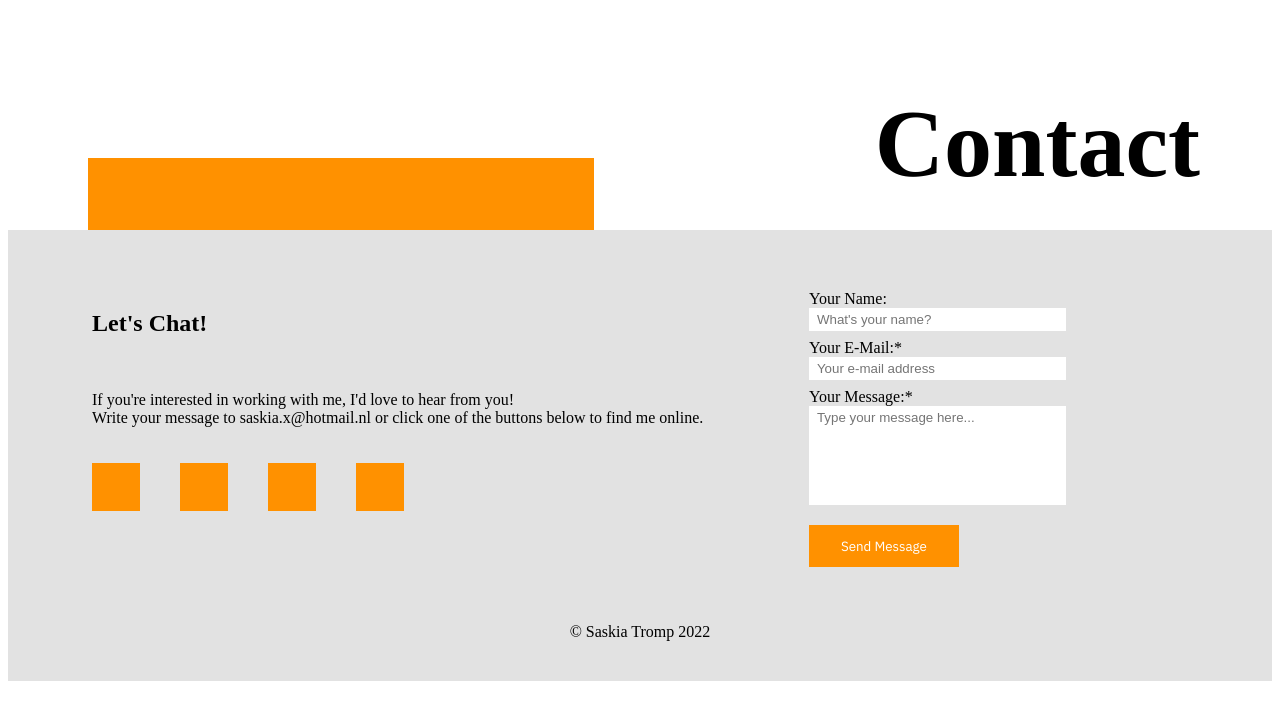
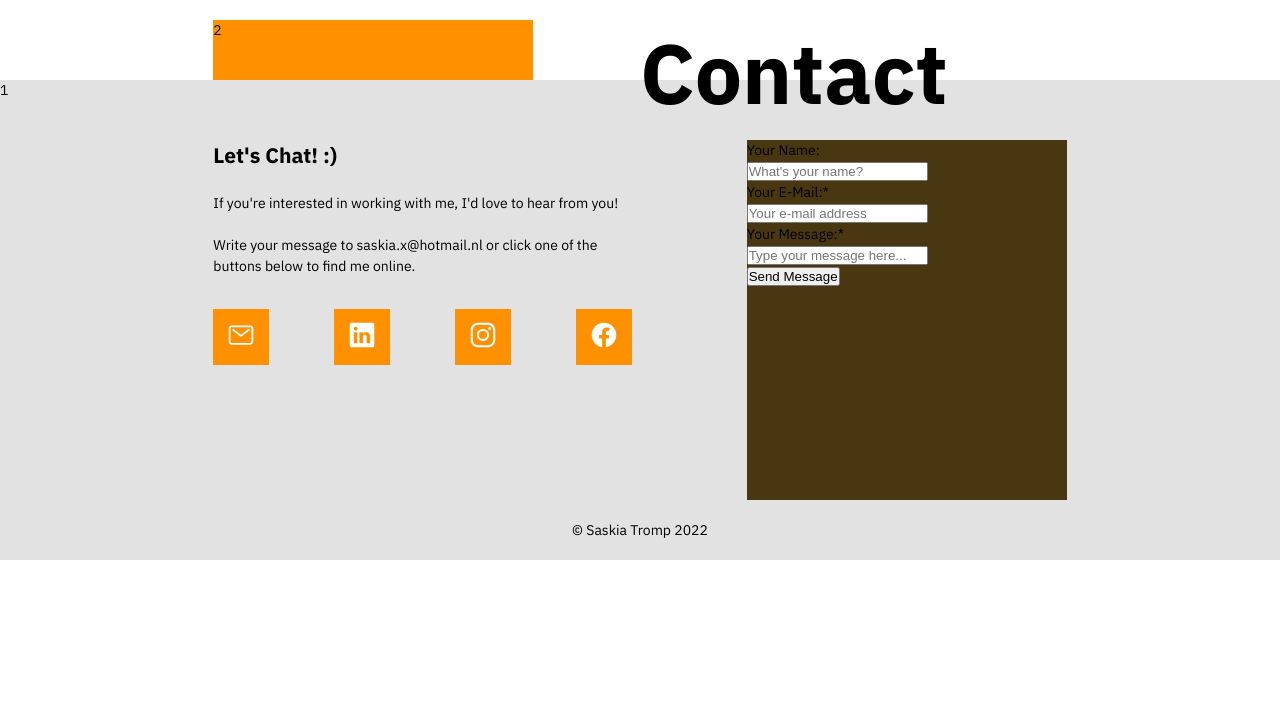
Before and after one commit to IU-Webprogrammierung/webprogrammierung-Saskia-tromp, a plain HTML site: page footer/footer-index.html in a window 1280 px wide. Drawn offline with nearby package versions, Linux system fonts and the light colour scheme.

Commit message:
Working on the footer for iPad-size
Added content
Set up the grid
Styled the left side (text and links)

Now working on the form

```diff
--- a/footer/footer-index.html
+++ b/footer/footer-index.html
@@ -10,7 +10,105 @@
 <link href="https://fonts.googleapis.com/css2?family=IBM+Plex+Sans:wght@300;400;500;700&family=Teko:wght@300&display=swap" rel="stylesheet">
     <title>Saskia Tromp</title>
 
- <!-- Footer -->
+<!-- Footer NEU -->
+<body>
+
+<section class="ftr">
+    <div id="grid-container-ftr">
+        <div class="ftr-item">1</div>
+
+        <div class="ftr-item">2
+
+        </div>
+
+        <div class="ftr-item">
+            <div class="footer-title">
+                <h1 class="ftr-h1">Contact</h1>
+            </div>
+        </div>
+
+        <div class="ftr-item">
+            <div class="footer-text">
+                <h2 class="ftr-h2">Let's Chat! :)</h2>
+                <br>
+                <p class="ftr-p">If you're interested in working with me,
+                    I'd love to hear from you! <br><br> Write your message
+                    to saskia.x@hotmail.nl or click one of the buttons
+                    below to find me online.
+                </p>
+
+                <div class="footer-links">
+                    <div>
+                        <button class="footer-mail" >
+                            <ion-icon name="mail-outline"></ion-icon>
+                        </button>
+                    </div>
+                    <div>
+                        <button class="footer-linkedin" >
+                            <ion-icon name="logo-linkedin"></ion-icon>
+                        </button>
+                    </div>
+                    <div>
+                        <button class="footer-insta" >
+                            <ion-icon name="logo-instagram"></ion-icon>
+                        </button>
+                    </div>
+                    <div>
+                        <button class="footer-fb" >
+                            <ion-icon name="logo-facebook"></ion-icon>
+                        </button>
+                    </div>
+
+                </div>
+            </div>
+        </div>
+
+        <div class="ftr-item">
+            <div class="footer-form">
+                <form class="form">
+
+                    <div>
+                        <label class="name" for="name">Your Name:</label>
+                    </div>
+                    <div>
+                        <input class="input-name" name="name" id="name" type="text" placeholder="What's your name?">
+                    </div>
+                    <div>
+                        <label class="mail" for="mail">Your E-Mail:*</label>
+                    </div>
+                    <div>
+                        <input class="input-mail" name="mail" id="mail" type="email" placeholder="Your e-mail address" required>
+                    </div>
+                    <div>
+                        <label class="msg" for="msg">Your Message:*</label>
+                    </div>
+                    <div>
+                        <input class="input-msg" name="msg" id="msg" type="text" placeholder="Type your message here..." required>
+                    </div>
+                    <div>
+                        <button class="Send-msg" type="submit">
+                            Send Message
+                        </button>
+                    </div>
+                </form>
+            </div>
+        </div>
+
+        <div class="ftr-item">
+            <div class="developer-name">
+                <p>&#169; Saskia Tromp 2022</p>
+            </div>
+        </div>
+    </div>
+</section>
+
+<!--Script for icons from ionic.io-->
+<script type="module" src="https://unpkg.com/ionicons@5.5.2/dist/ionicons/ionicons.esm.js"></script>
+<script nomodule src="https://unpkg.com/ionicons@5.5.2/dist/ionicons/ionicons.js"></script>
+
+</body>
+
+ <!-- Footer
  <section class="footer">
 
     <div class="contact-bg">
@@ -90,3 +188,5 @@
     </div>
 
 </section>
+
+-->
--- a/footer/footer-stylesheet.css
+++ b/footer/footer-stylesheet.css
@@ -1,4 +1,100 @@
-/* start footer css */
+* {
+    box-sizing: border-box;
+    margin: 0;
+    padding: 0;
+}
+
+body {
+    font-family: IBM Plex Sans, Lato, sans-serif;
+    font-size: 14px;
+    color: #000;
+    line-height: 1.5;
+}
+
+/* Grid Container CSS */
+
+#grid-container-ftr {
+    display: grid;
+    grid-template-columns: repeat(12,1fr);
+    grid-template-rows: repeat(10,60px);
+    gap: 0px;
+    margin: 20px;
+    margin-left: 0px;
+    margin-right: 0px;
+
+}
+
+.ftr-item:nth-of-type(1) {
+    background-color: #e2e2e2;
+    grid-column: 1 / 13;
+    grid-row: 2 / 10;
+}
+
+.ftr-item:nth-of-type(2) {
+    background-color: #ff9100;
+    grid-column: 3 / 6;
+    grid-row: 1 / 2;
+}
+
+.ftr-item:nth-of-type(3) {
+    grid-column: 7 / 11;
+    grid-row: 1 / 3;
+}
+
+.ftr-h1 {
+    font-size: 84px;
+    margin-top: -10px;
+}
+
+.ftr-item:nth-of-type(4) {
+
+    grid-column: 3 / 7;
+    grid-row: 3 / 9;
+}
+
+.footer-links {
+    display: flex;
+    justify-content: space-between;
+    margin-top: 3vh;
+}
+
+.footer-mail, .footer-insta, .footer-fb, .footer-linkedin {
+    border: none;
+    background-color: #FF9100;
+    padding: 12px;
+    margin: 8px;
+    margin-left: 0px;
+    height: 56px;
+    width: 56px;
+}
+
+ion-icon {
+    font-size: 28px;
+    color: #fff;
+    background-color: #FF9100;
+}
+
+.ftr-item:nth-of-type(5) {
+    background-color: #493711;
+    grid-column: 8 / 11;
+    grid-row: 3 / 9;
+}
+
+.ftr-item:nth-of-type(6) {
+    grid-column: 5 / 9;
+    grid-row: 9 / 10;
+}
+
+.developer-name {
+    display: flex;
+    justify-content: center;
+    padding: 20px;
+
+}
+
+
+
+/* start footer css
 
 .footer-bg {
     background-color: #FF9100;
@@ -118,4 +214,4 @@ ion-icon {
     background-color: #FF9100;
 }
 
-/* End footer css */
+ End footer css */
```
